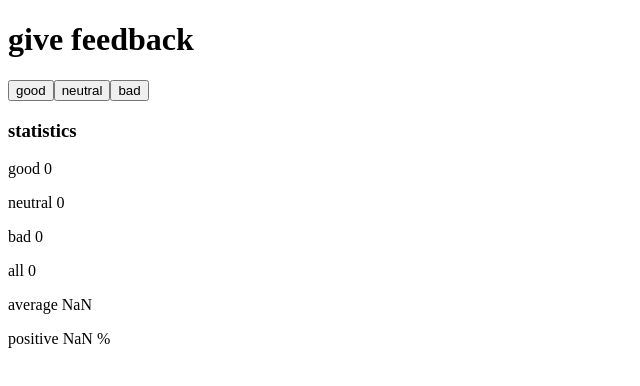
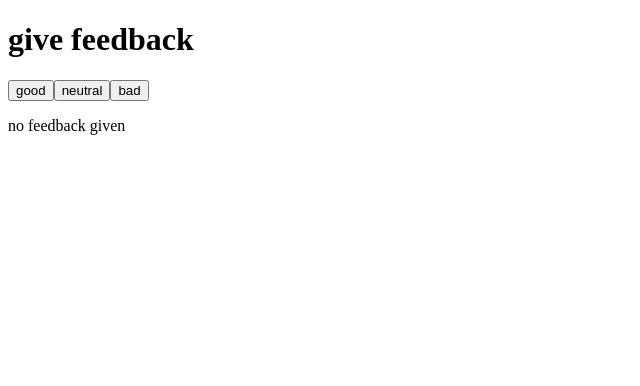
Before and after one commit to adityaslab/fullstackopen, a React (Create React App) app in the folder part1/unicafe/: page / in a window 1280 px wide. Shown: the top 386 px of the page, without its empty margins (0-640 px from the left). Built offline with nearby package versions, Linux system fonts and the light colour scheme.

Commit message:
unicafe5

```diff
--- a/part1/unicafe/src/App.js
+++ b/part1/unicafe/src/App.js
@@ -1,11 +1,39 @@
 import { useState } from 'react'
+
+const Statistics = ({good, bad, neutral}) => {
+  const total = good + neutral + bad
+  const average = (good - bad) / total
+  const pos = good * 100 / total
+  if(total===0){
+    return(<p>no feedback given</p>)
+  }
+  return(
+    <div>
+      <h3>statistics</h3>
+      <StatisticalLine text='good' value={good} />
+      <StatisticalLine text='neutral' value={neutral} />
+      <StatisticalLine text='bad' value={bad} />
+      <StatisticalLine text='all' value={total} />
+      <StatisticalLine text='average' value={average} />
+      <StatisticalLine text='positive' value={pos} />
+    </div>
+  )
+}
+
+const StatisticalLine = ({text, value}) => {
+  return(
+    <p>{text} {value}</p>
+  )
+}
+const Button = ({text,onClick}) => {
+  return(<button onClick={onClick}>{text}</button>)
+}
 
 const App = () => {
   // save clicks of each button to its own state
   const [good, setGood] = useState(0)
   const [neutral, setNeutral] = useState(0)
   const [bad, setBad] = useState(0)
-  const total = good + bad + neutral
 
   const incgood = () => {
     setGood(good+1)
@@ -21,16 +49,10 @@ const App = () => {
   return (
     <div>
       <h1>give feedback</h1>
-      <button onClick={incgood}>good</button>
-      <button onClick={incneutral}>neutral</button>
-      <button onClick={incbad}>bad</button>
-      <h3>statistics</h3>
-      <p>good {good}</p>
-      <p>neutral {neutral}</p>
-      <p>bad {bad}</p>
-      <p>all {total}</p>
-      <p>average {(good - bad) / total}</p>
-      <p>positive {good * 100 / total} %</p>
+      <Button onClick={incgood} text='good' />
+      <Button onClick={incneutral} text='neutral' />
+      <Button onClick={incbad} text='bad' />
+      <Statistics good={good} bad={bad} neutral={neutral} />
     </div>
   )
 }
```
